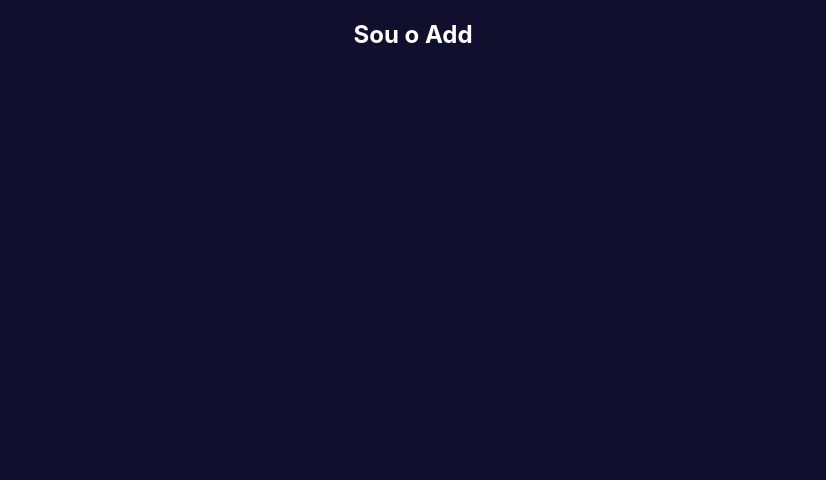
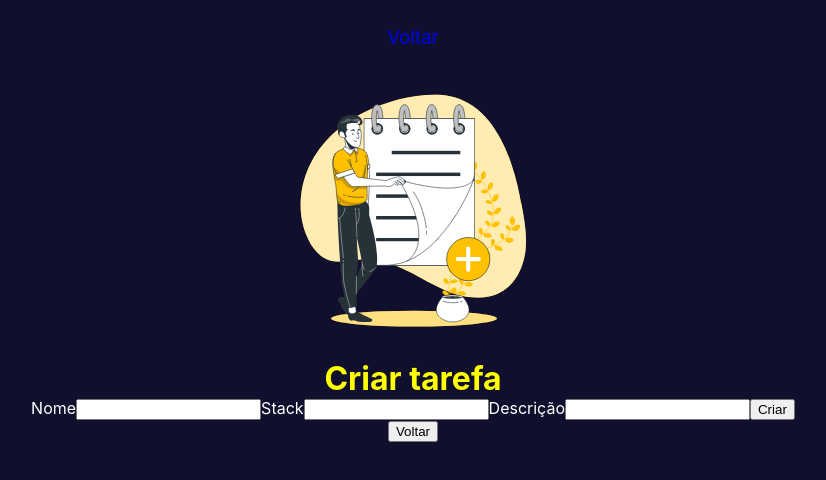
Before and after one commit to JonissonGomes/Todo-Estagio, a React (Create React App) app in the folder todo/frontend/: page /add in a window 1280 px wide. Shown: the top 480 px of the page, without its empty margins (227-1053 px from the left). Built offline with nearby package versions, Linux system fonts and the light colour scheme.

Commit message:
Adicionando componentes a tela

```diff
--- a/todo/frontend/src/pages/add/add.jsx
+++ b/todo/frontend/src/pages/add/add.jsx
@@ -1,13 +1,38 @@
-import './add.css';
+import "./add.css";
+import { Link } from "react-router-dom";
 
+// Importando imagens e icones
+import imageAddTodo from "../../assets/Add-notes-bro.svg";
 
-function Add(){
-    return (
-        <div>
-            <h2>Sou o Add</h2>
-        </div>
-    );
+function Add() {
+  return (
+    <div className="Container">
+      <Link to="/">
+        <p className="btn-close">Voltar</p>
+      </Link>
+      <img src={imageAddTodo} alt="New-Taks" />
 
+      <h1> Criar tarefa</h1>
+
+      <section className="boxForm">
+        <form action="">
+          <label htmlFor="Name">Nome</label>
+          <input type="text" name="name" id="Name" />
+
+          <label htmlFor="Stack">Stack</label>
+          <input type="text" name="stack" id="Stack" />
+
+          <label htmlFor="Description">Descrição</label>
+          <input type="text" name="description" id="Description" />
+          <input type="submit" value="Criar" />
+        </form>
+      </section>
+
+      <Link to="/">
+        <button className="btn-back"> Voltar </button>
+      </Link>
+    </div>
+  );
 }
 
 export default Add;
```
